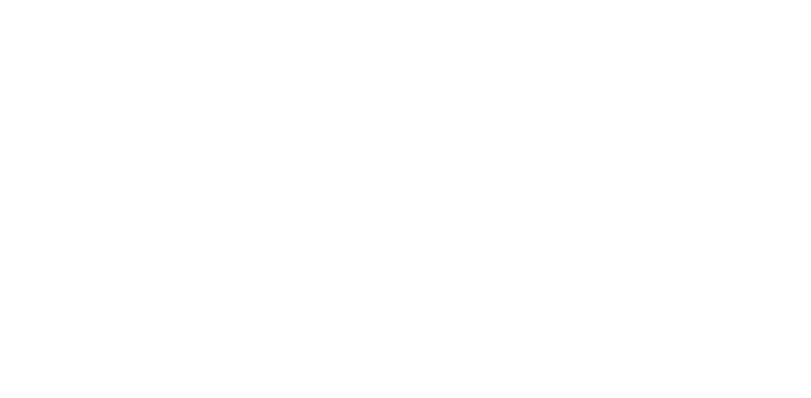
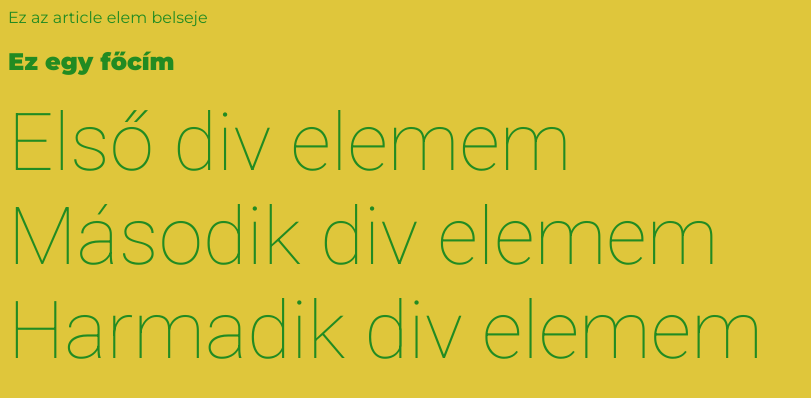
Before and after one commit to MileAlexander/w1-practices, a plain HTML site: page frontend/index.html in a window 1280 px wide. Shown: the whole page, without its empty margins (0-811 px from the left). Drawn offline with Linux system fonts and the light colour scheme.

Commit message:
Csütörtöki munka

```diff
--- a/frontend/index.html
+++ b/frontend/index.html
@@ -4,9 +4,19 @@
 	<meta charset="UTF-8">
 	<meta http-equiv="X-UA-Compatible" content="IE=edge">
 	<meta name="viewport" content="width=device-width, initial-scale=1.0">
-	<title>This is FRONTEND</title>
+	<title>Document</title>
+	<link rel="preconnect" href="https://fonts.googleapis.com">
+	<link rel="preconnect" href="https://fonts.gstatic.com" crossorigin>
+	<link href="https://fonts.googleapis.com/css2?family=Montserrat:wght@400;900&family=Roboto:wght@100&display=swap" rel="stylesheet">
+	<link rel="stylesheet" href="style.css">
 </head>
 <body>
-	<div id="root"></div>
+	<article>
+		Ez az article elem belseje
+		<h1 id="title">Ez egy főcím</h1>
+		<div>Első div elemem</div>
+		<div>Második div elemem</div>
+		<div>Harmadik div elemem</div>
+	</article>
 </body>
 </html>
--- /dev/null
+++ b/frontend/style.css
@@ -0,0 +1,15 @@
+body{
+    background-color: rgba(214, 182, 1, 0.767);
+    color: forestgreen;
+    font-family: 'Montserrat', sans-serif;
+}
+
+h1{
+    font-weight: 900;
+}
+
+div{
+    font-weight: 100;
+    font-family: 'Roboto', sans-serif;
+    font-size: 80px;
+}
```
